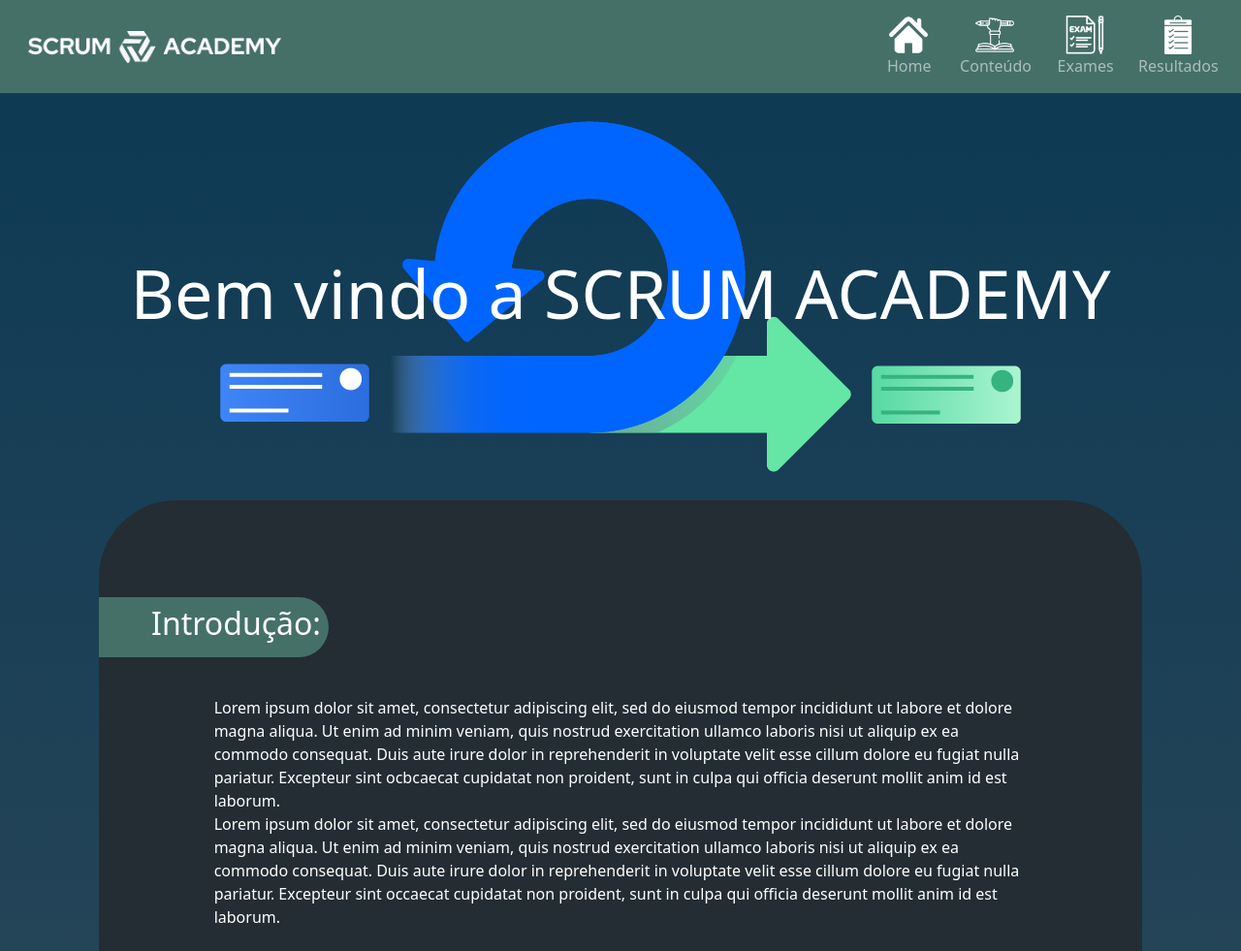
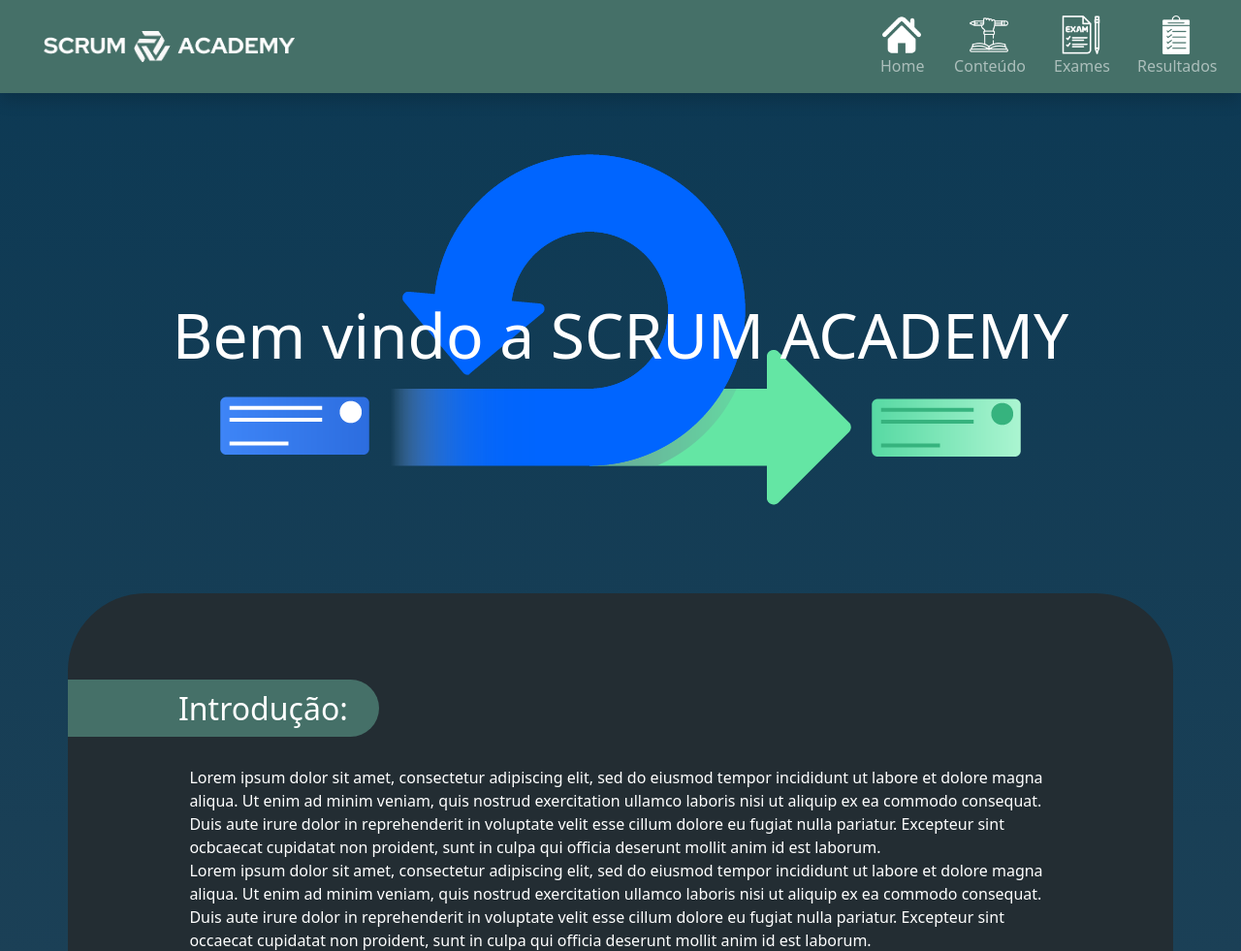
Before and after one commit to Fatec-Bug-Busters/scrum-academy, a Flask app: page / in a window 1280 px wide. Shown: the top 981 px of the page at 97% size. Run offline with Flask 3, Linux system fonts and the light colour scheme; some libraries are stand-ins or nearby versions.

Commit message:
Add página Base e altera a Index
Header - add drop shadow e o torna fixed
Move o Header e o Footer para a página base
Altera o footer para ser transparente e fazer parte do fundo da página base

```diff
--- a/src/static/css/style.css
+++ b/src/static/css/style.css
@@ -1,85 +1,109 @@
-
 .fundo-degrade {
   background-image: linear-gradient(to bottom, #0c3954, #3e505b);
-  height: 100%;
   color: #ffffff;
 }
-.logo-navbar {
+
+.bg-green {
+  background-color: #457068;
+}
+
+header,
+header nav {
+  background-color: #457068;
+}
+
+header .logo-navbar {
   min-width: 180px;
   margin-left: 2%;
   width: 30%;
 }
 
-.icon-navbar {
+header .icon-navbar {
   width: 40px;
   margin-right: 2%;
 }
 
-.bg-green {
-  background-color: rgb(69, 112, 104);
+main {
+  padding-top: 100px;
 }
 
-.icon-github-footer {
+main .content {
+  min-height: 2500px;
+  background: #232D33;
+  border-radius: 80px 80px 80px 80px;
+  -webkit-border-radius: 80px 80px 80px 80px;
+  -moz-border-radius: 80px 80px 80px 80px;
+  -ms-border-radius: 80px 80px 80px 80px;
+  -o-border-radius: 80px 80px 80px 80px;
+}
+
+/* COVER */
+.cover {
+  margin-bottom: 32px;
+}
+
+.cover img {
+  margin: auto;
+  max-width: 100%;
+  height: auto;
+}
+
+.cover .card {
+  background: transparent !important;
+  border: 0;
+}
+
+.cover .titulo {
+  top: 40%;
+}
+
+.cover .titulo h1 {
+  text-align: center;
+  color: white;
+  font-size: clamp(2.5rem, 5vw, 4.5rem);
+}
+
+footer {
+  color: white;
+}
+
+footer p {
+  margin: 0;
+}
+
+footer .logo-github {
   margin-left: 2%;
   min-width: 40px;
   width: 3%;
 }
 
-.icon-logo-bug-busters-footer {
+footer .logo-bug-busters {
   width: 10%;
   min-width: 100px;
 }
-.container-cover-home {
-    display: flex;
-    justify-content: center;
-    align-items: center;
-    position: relative;
-    height: 420px;
+
+
+.title {
+  margin-top: 100px;
 }
 
-.imagem-cover-home {
-    position: absolute;
+.title h2 {
+  display: inline;
+  padding: 8px 32px 8px 10%;
+  text-align: right;
+  background-color: #457068;
+  border-radius: 0 100px 100px 0;
+  -webkit-border-radius: 0 100px 100px 0;
+  -moz-border-radius: 0 100px 100px 0;
+  -ms-border-radius: 0 100px 100px 0;
+  -o-border-radius: 0 100px 100px 0;
 }
 
-.texto-cover-home {
-    color: white;
-    font-size: 70px;
-    text-align: center;
-    z-index: 1;
+.texto-introducao-home {
+  margin-top: 40px;
+  padding: 0 11%;
 }
 
-.card-conteudo-fundo{
-    background: #232D33;
-    height: 150%;
-    border-radius: 80px;
-    max-width: 100%;
-    margin: 0 8%;
-    display: flex;
-    flex-direction: column;
-}
-
-.decoracao-titulo{
-    background-color: #457068;
-    margin-top: 100px;
-    padding: 8px;
-    max-width: 22%;
-    display: flex;
-    justify-content: end;
-    border-radius: 0 100px 100px 0;
-}
-.texto-introducao-home{
-    margin-top: 40px;
-    justify-content: center;
-    padding: 0 11%  ;
-}
-.conteudo-home .decoracao-titulo{
-    background-color: #457068;
-    margin-top: 70px;
-    padding: 8px;
-    max-width: 21%;
-    justify-content: end;
-    border-radius: 0 100px 100px 0;
-}
 
 /* TESTES */
 .conteudos {
@@ -114,7 +138,7 @@ background-image: linear-gradient(to bottom, #0c3954, #3e505b);
 }
 
 h3 {
-    background-color: rgb(69, 112, 104);
+  background-color: #457068;
   width: 100%;
   padding: 10px 0 10px 20px;
   position: absolute;
--- a/src/templates/base.html
+++ b/src/templates/base.html
@@ -0,0 +1,117 @@
+<!DOCTYPE html>
+<html lang="pt-BR">
+
+<head>
+  <meta charset="UTF-8">
+  <meta name="viewport" content="width=device-width, initial-scale=1.0">
+
+  <title>Scrum Academy - {% block title %}{% endblock %}</title>
+
+  <link rel="stylesheet" href="{{ url_for('static', filename='/css/bootstrap.min.css') }}">
+  <link rel="stylesheet" href="{{ url_for('static', filename='/css/style.css') }}">
+</head>
+
+<body class="fundo-degrade">
+  <header>
+    <nav class="navbar fixed-top navbar-expand-lg shadow" data-bs-theme="dark">
+      <div class="container-fluid">
+        <a class="navbar-brand">
+          <a href="/">
+            <img class="logo-navbar" src="{{ url_for('static', filename='images/logo-principal-white.png') }}"
+              alt="Scrum Academy">
+          </a>
+        </a>
+        <button class="navbar-toggler" type="button" data-bs-toggle="collapse" data-bs-target="#navbarNavDropdown"
+          aria-controls="navbarNavDropdown" aria-expanded="false" aria-label="Toggle navigation">
+          <span class="navbar-toggler-icon"></span>
+        </button>
+        <div class="collapse navbar-collapse" id="navbarNavDropdown">
+          <ul class="navbar-nav">
+            <li class="nav-item">
+              <a class="nav-link text-sm-left text-center" aria-current="page" href="/">
+                <img class="icon-navbar" src="{{ url_for('static', filename='images/home_icon.png') }}" alt="Icon Home">
+                Home
+              </a>
+            </li>
+            <li class="nav-item dropdown">
+              <a class="nav-link text-sm-left text-center" href="#" role="button" data-bs-toggle="dropdown"
+                aria-expanded="true">
+                <img src="{{ url_for('static', filename='images/conteudo_icon.png') }}" alt="Icon Conteudo"
+                  class="icon-navbar">
+                Conteúdo
+              </a>
+              <div>
+                <ul class="dropdown-menu">
+                  <li><a class="dropdown-item" href="#">Action</a></li>
+                  <li><a class="dropdown-item" href="#">Another action</a></li>
+                  <li><a class="dropdown-item" href="#">Something else here</a></li>
+                  <li><a class="dropdown-item" href="#">Something else here</a></li>
+                  <li><a class="dropdown-item" href="#">Something else here</a></li>
+                </ul>
+              </div>
+            </li>
+            <li class="nav-item">
+              <a class="nav-link text-sm-left text-center" href="#">
+                <img class="icon-navbar" src="{{ url_for('static', filename='images/exam_icon.png') }}"
+                  alt="Icon Exame">
+                Exames
+              </a>
+            </li>
+            <li class="nav-item">
+              <a class="nav-link text-sm-left text-center" href="#">
+                <img class="icon-navbar" src="{{ url_for('static', filename='images/resultados_icon.png') }}"
+                  alt="Icon Resultados">
+                Resultados
+              </a>
+            </li>
+          </ul>
+        </div>
+      </div>
+    </nav>
+  </header>
+
+  <main>
+    <div class="container">
+
+      <!-- COVER -->
+      <div class="row cover">
+        <div class="col-12 text-center">
+          <div class="card text-center align-middle">
+            {% block cover_img %}
+            <img src="{{url_for('static', filename='images/scrum.png') }}" class="card-img" alt="Cover Home">
+            {% endblock %}
+            <div class="card-img-overlay align-middle titulo">
+              <h1 class="">{% block cover_text %}{% endblock %}</h1>
+            </div>
+          </div>
+        </div>
+      </div>
+
+      <!-- CONTENT -->
+      <div class="row content">
+        <div class="col-12 p-0">
+          {% block content required %}{% endblock %}
+        </div>
+      </div>
+    </div>
+  </main>
+
+  <footer class="my-5 text-center">
+    <p>&copy; Copyright 2024</p>
+    <p>
+      Feito por:
+
+      <img src="{{ url_for('static', filename='images/bug-busters-logo-white.png') }}" alt="Bug Busters"
+        class="rounded logo-bug-busters">
+      <a class="link-light link-offset-2 link-underline link-underline-opacity-0"
+        href="https://github.com/Fatec-Bug-Busters/scrum-academy.git" target="_blank">
+        <img class="logo-github" src="{{ url_for('static', filename='images/github_icon.png') }}" alt="GitHub_Icon">
+        GitHub
+      </a>
+    </p>
+  </footer>
+
+  <script defer src="{{ url_for('static', filename='/js/bootstrap.bundle.js') }}"></script>
+</body>
+
+</html>
--- a/src/templates/index.html
+++ b/src/templates/index.html
@@ -1,106 +1,18 @@
-<!DOCTYPE html>
-<html lang="en">
+{% extends "base.html" %}
 
-<head>
-    <meta charset="UTF-8">
-    <meta name="viewport" content="width=device-width, initial-scale=1.0">
-    <link rel="stylesheet" href="{{ url_for('static', filename='css/bootstrap.css') }}">
-    <link rel="stylesheet" href="{{ url_for('static', filename='css/style.css') }}">
-    <title>Home</title>
-</head>
-
-<body class=fundo-degrade>
-    <!-- NAVBAR -->
-    <nav class="navbar navbar-expand-lg  " data-bs-theme="dark" style="background-color: rgb(69, 112, 104);">
-        <div class="container-fluid">
-            <a class="navbar-brand">
-
-                <img class="logo-navbar" src="{{ url_for('static', filename='images/logo-principal-white.png') }}"
-                    alt="Scrum Academy">
-
-            </a>
-            <button class="navbar-toggler" type="button" data-bs-toggle="collapse" data-bs-target="#navbarNavDropdown"
-                aria-controls="navbarNavDropdown" aria-expanded="false" aria-label="Toggle navigation">
-                <span class="navbar-toggler-icon"></span>
-            </button>
-            <div class="collapse navbar-collapse" id="navbarNavDropdown">
-                <ul class="navbar-nav">
-                    <li class="nav-item">
-
-                        <a class="nav-link text-sm-left text-center" aria-current="page" href="/"><img
-                                class="icon-navbar" src="{{ url_for('static', filename='images/home_icon.png') }}"
-                                alt="Icon Home">
-
-                            Home</a>
-
-
-
-
-
-
-                    </li>
-                    <li class="nav-item dropdown">
-
-
-                        <a class="nav-link text-sm-left text-center" href="#" role="button" data-bs-toggle="dropdown"
-                            aria-expanded="true">
-                            <img src="{{ url_for('static', filename='images/conteudo_icon.png') }}" alt="Icon Conteudo"
-                                class="icon-navbar">Conteúdo
-                        </a>
-                        <div>
-                            <ul class="dropdown-menu">
-                                <li><a class="dropdown-item" href="#">Action</a></li>
-                                <li><a class="dropdown-item" href="#">Another action</a></li>
-                                <li><a class="dropdown-item" href="#">Something else here</a></li>
-                                <li><a class="dropdown-item" href="#">Something else here</a></li>
-                                <li><a class="dropdown-item" href="#">Something else here</a></li>
-
-
-
-
-                            </ul>
-                        </div>
-
-
-
-
-                    </li>
-                    <li class="nav-item">
-
-                        <a class="nav-link text-sm-left text-center" href="#"><img class="icon-navbar"
-                                src="{{ url_for('static', filename='images/exam_icon.png') }}"
-                                alt="Icon Exame">Exames</a>
-
-
-                    </li>
-                    <li class="nav-item ">
-
-                        <a class="nav-link text-sm-left text-center" href="#"><img class="icon-navbar"
-                                src="{{ url_for('static', filename='images/resultados_icon.png') }}"
-                                alt="Icon Resultados">Resultados</a>
-
-
-                    </li>
-
-                </ul>
-            </div>
-        </div>
-    </nav>
-    <!-- Conteudo -->
+{% block title %}Página Inicial{% endblock %}
 
 <!-- COVER -->
-    <div class="container-cover-home">
-        <div class="imagem-cover-home">
+{% block cover_img %}
 <img src="{{url_for('static', filename='images/scrum.png')}}" alt="Cover Home">
-        </div>
-        <div class="texto-cover-home">
-            <H1 class="texto-cover-home">Bem vindo a SCRUM ACADEMY</H1>
-        </div>
-    </div>
+{% endblock %} -->
+{% block cover_text %}
+Bem vindo a SCRUM ACADEMY
+{% endblock %}
 
-    <div class="card-conteudo-fundo">
+{% block content %}
 <section class="introducao-home">
-            <div class="decoracao-titulo">
+  <div class="title">
     <h2>Introdução: </h2>
   </div>
   <div class="texto-introducao-home">
@@ -118,7 +30,9 @@
 </section>
 <section class="conteudo-home">
   <div class="decoracao-titulo">
+    <div class="title">
       <h2>Conteúdos: </h2>
+    </div>
   </div>
 </section>
 <!-- TESTES -->
@@ -155,23 +69,4 @@
 
   </div>
 </section>
-
-        <!-- FOOTER -->
-        <div class="container-fluid bg-dark text-center" style="padding-top: 1%;">
-
-            <p style="color: white;">© Copyright 2024</p>
-            <p style="color: white;">Feito por: <img
-                    src="{{ url_for('static', filename='images/bug-busters-logo-white.png') }}" alt="BubBusters Logo"
-                    class="rounded icon-logo-bug-busters-footer"> <a
-                    class="link-light link-offset-2 link-underline link-underline-opacity-0"
-                    href="https://github.com/Fatec-Bug-Busters/scrum-academy.git" target="_blank"><img
-                        class="icon-github-footer" src="{{ url_for('static', filename='images/github_icon.png') }}"
-                        alt="GitHub_Icon">
-                    GitHub</a></p>
-
-        </div>
-        <!-- JavaScript -->
-        <script src="{{ url_for('static', filename='js/bootstrap.bundle.js') }}"></script>
-</body>
-
-</html>
+{% endblock content %}
```
Also changed, not shown: src/templates/components/Footer.html (deleted, +0 -15 lines), src/templates/components/Navbar.html (deleted, +0 -80 lines). Lines whose indentation alone changed are shown as unchanged.
